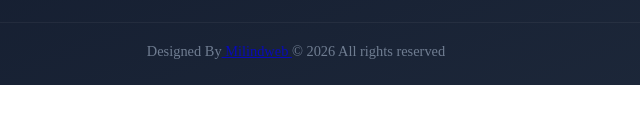
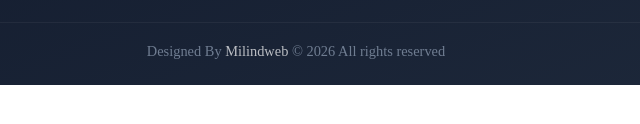
Before and after one commit to milindweb/aartiseo, a plain HTML site: page footer.html in a window 1280 px wide. Shown: the part 286-410 px from the top of the page, 344-984 px from the left. Drawn offline with Linux system fonts and the light colour scheme.

Commit message:
Update headerfooter.css

```diff
--- a/css/headerfooter.css
+++ b/css/headerfooter.css
@@ -355,6 +355,18 @@
   color: #94a3b8;
 }
 
+/* Footer Bottom link glow effect */
+.hf-footer-link-res {
+    color: #ffffff;
+    text-decoration: none;
+    transition: all 0.3s ease;
+}
+
+.hf-footer-link-res:hover {
+    color: #a8e4ff; /* soft sky-blue */
+    text-shadow: 0 0 8px rgba(168, 228, 255, 0.9); /* gentle glow */
+}
+
 /* Responsive Footer */
 @media (max-width: 768px) {
   .hf-footer-grid {
```
